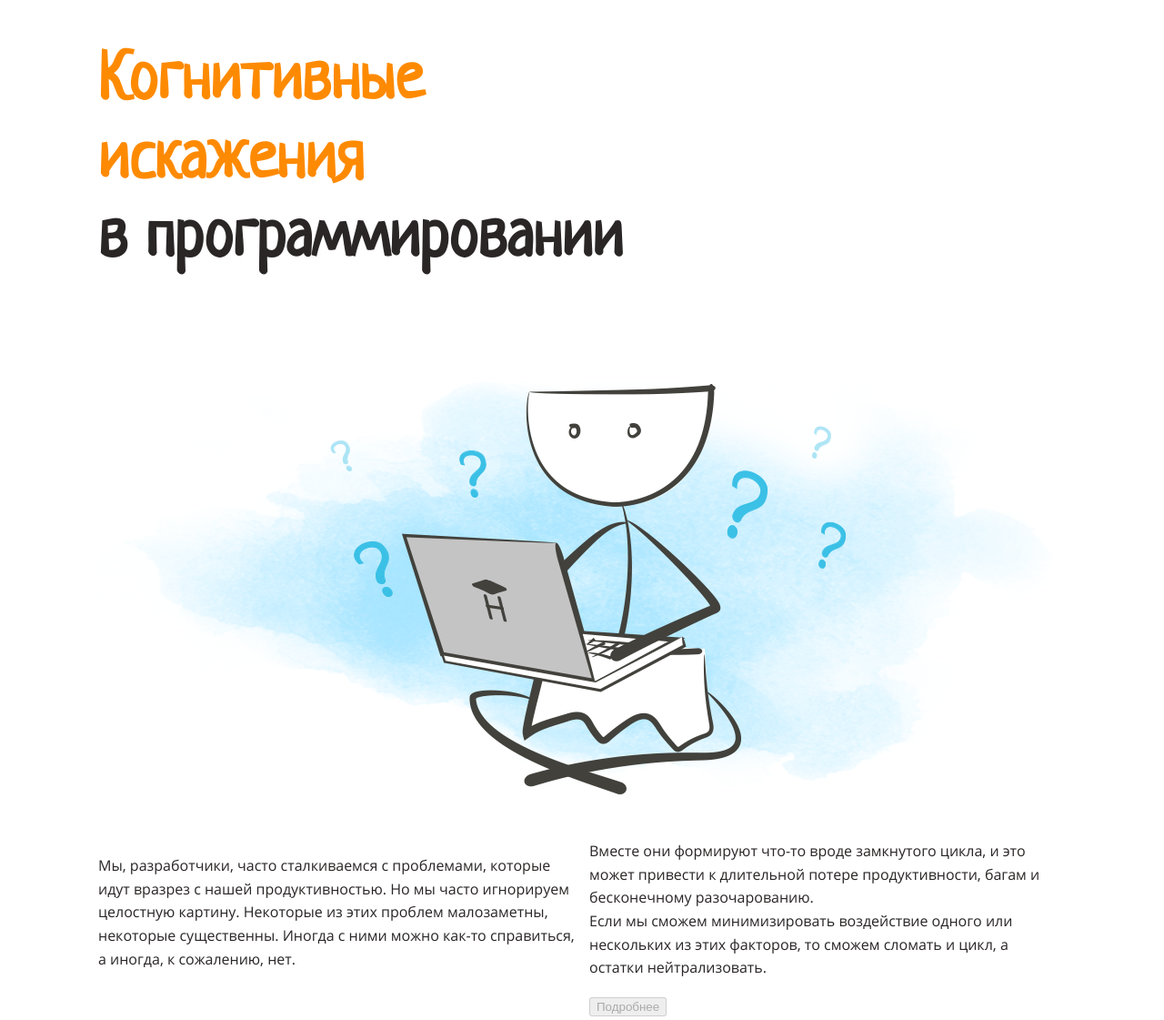
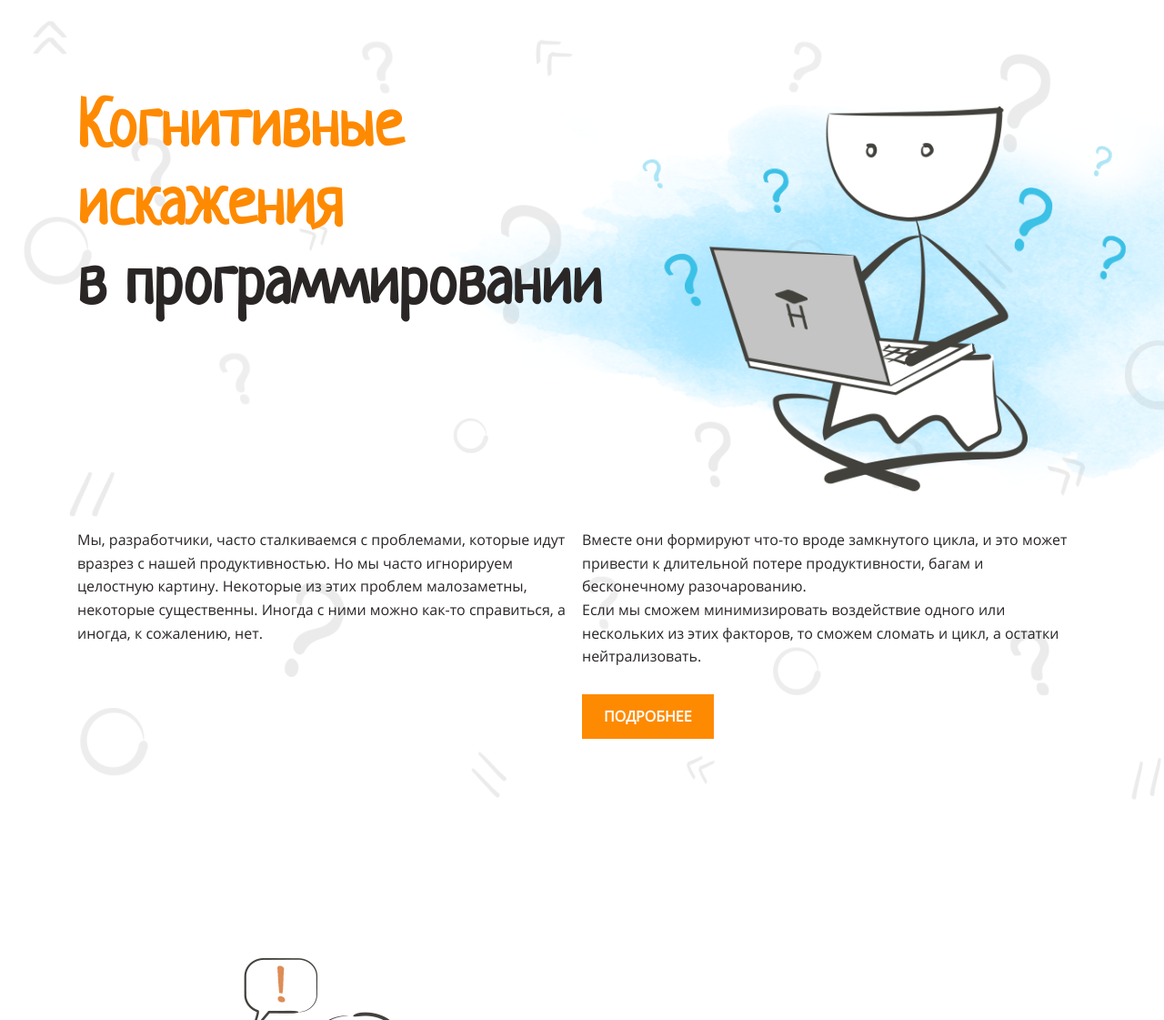
Before and after one commit to dimidroll450/layout-designer-project-lvl1, a website: page src/index.html in a window 1280 px wide. Shown: the top 1121 px of the page at 91% size. Drawn offline with Linux system fonts and the light colour scheme.

Commit message:
make header

```diff
--- a/src/index.html
+++ b/src/index.html
@@ -6,30 +6,45 @@
   <link rel="stylesheet" href="./styles/style.css">
   <title>Когнитивные искажения. Dmitry Kvashchauskas</title>
 </head>
+
 <body>
-  <header class="header">
+
+  <header class="background-image position-relative">
     <div class="container">
-      <h1 class="page-header"><span class="yellow">Когнитивные<br>искажения<br></span>в программировании</h1>
-      <img src="./images/main.png" alt="Когнитивные искажения" class="header-img">
-      <article class="columns-2">
+      <h1 class="header-title">
+        <span class="text-yellow">
+          Когнитивные<br>
+          искажения<br>
+        </span>
+        в программировании
+      </h1>
+      <img src="./images/main.png" alt="Когнитивные искажения" class="position-absolute img img-right">
+      <div class="flex-container">
+        <div>
           <p>
-          Мы, разработчики, часто сталкиваемся с проблемами, которые идут
-          вразрез с нашей продуктивностью. Но мы часто игнорируем целостную картину.
-          Некоторые из этих проблем малозаметны, некоторые существенны. Иногда с
-          ними можно как-то справиться, а иногда, к сожалению, нет.
+            Мы, разработчики, часто сталкиваемся с проблемами, которые идут вразрез с
+            нашей продуктивностью. Но мы часто игнорируем целостную картину. Некоторые
+            из этих проблем малозаметны, некоторые существенны. Иногда с ними можно
+            как-то справиться, а иногда, к сожалению, нет.
           </p>
+        </div>
+        <div>
           <p>
             Вместе они формируют что-то вроде замкнутого цикла, и это может привести к
             длительной потере продуктивности, багам и бесконечному разочарованию.<br>
             Если мы сможем минимизировать воздействие одного или нескольких из этих
             факторов, то сможем сломать и цикл, а остатки нейтрализовать.
           </p>
-        <button disabled="disabled">Подробнее</button>
-      </article>
+          <a href="#" class="btn text-white mt-5">ПОДРОБНЕЕ</a>
+        </div>
+      </div>
+
     </div>
   </header>
+
   <main class="main">
     <section>
+      <div class="container">
         <img src="./images/1.png" alt="Эффект ИКЕА" class="img">
       <h4>Когнитивные искажения</h4>
       <h2>Эффект ИКЕА</h2>
@@ -37,8 +52,7 @@
         Вы переоцениваете собственные решения, и, как следствие, недооцениваете решения других.
       </h3>
 
-
-      <p class='text-title'>
+      <p class="text-title">
         Как проявляется
       </p>
       <div class="columns-2">
@@ -52,6 +66,7 @@
           Если вы когда-то работали в компании, которая использовала тупой внутренний
           инструмент вместо более удобного готового решения, вы понимаете, о чём я говорю.
         </p>
+      </div>
       </div>
     </section>
   </main>
--- a/src/styles/style.css
+++ b/src/styles/style.css
@@ -1,7 +1,13 @@
 @import url("./colors.css");
 @import url("./fonts.css");
 
-html {
+* {
+  box-sizing: border-box;
+
+  margin: 0;
+}
+
+body {
   color: var(--dark);
   font-size: 16px;
   font-family: 'OpenSans Regular', sans-serif;
@@ -12,6 +18,8 @@ h1,
 h2,
 h3,
 h4 {
+  margin: 0;
+
   font-family: 'Neucha', sans-serif;
   line-height: 1.2em;
 }
@@ -35,18 +43,116 @@ h4 {
 section,
 header,
 footer {
-  max-width: 1110px;
-  padding: 0 100px;
+  padding: 100px 0;
+  overflow: hidden; /* пока костыль, потом вынесу */
 }
 
 .container {
+  max-width: 1110px;
   margin: 0 auto;
 }
 
+/* -----------------------------Positions-------------------------------------- */
+.position-relative {
+  position: relative;
+}
+
+.position-absolute {
+  position: absolute;
+}
+
+.flex-container {
+  display: flex;
+  flex-wrap: wrap;
+  justify-content: space-between;
+}
+
+.flex-container div {
+  width: 50%;
+}
+
+.mt-5 {
+  margin-top: 5%;
+}
+
+/* -----------------------------Text---------------------------- */
+.header-title {
+  position: relative;
+  z-index: 1;
+
+  margin-bottom: 20%;
+}
+
+.text-white {
+  color: var(--white);
+}
+
+.text-yellow {
+  color: var(--main);
+}
+
+/* ----------------------------Columns--------------------------------- */
 .columns-2 {
   column-count: 2;
+  column-gap: 30px;
+  break-inside: avoid;
 }
 
-.yellow {
-  color: var(--main);
+/* -----------------------------Background--------------------------- */
+
+.background-image {
+  position: relative;
 }
+
+.background-light {
+  background-color: var(--primary-white);
+}
+
+.background-dark {
+  background-color: var(--main-dark);
+}
+
+.background-image::before {
+  position: absolute;
+  top: 0;
+  left: 0;
+  z-index: -1;
+
+  width: 100%;
+  height: 100%;
+
+  background-image: url(../images/background.png);
+  background-repeat: no-repeat;
+  background-size: cover;
+  opacity: 0.1;
+
+  content: "";
+}
+
+/* -------------------------------Images-------------------------- */
+.img {
+  max-width: 100%;
+
+  vertical-align: middle;
+}
+
+.img-right {
+  position: absolute;
+  top: 55px;
+  right: -270px;
+
+  height: 525px;
+}
+
+/* ------------------------------Buttons------------------------- */
+.btn {
+  display: inline-block;
+
+  padding: 12px 24px;
+
+  font-weight: bold;
+  text-decoration: none;
+
+  background: var(--main);
+  outline: none;
+}
```
Lines whose indentation alone changed are shown as unchanged.
